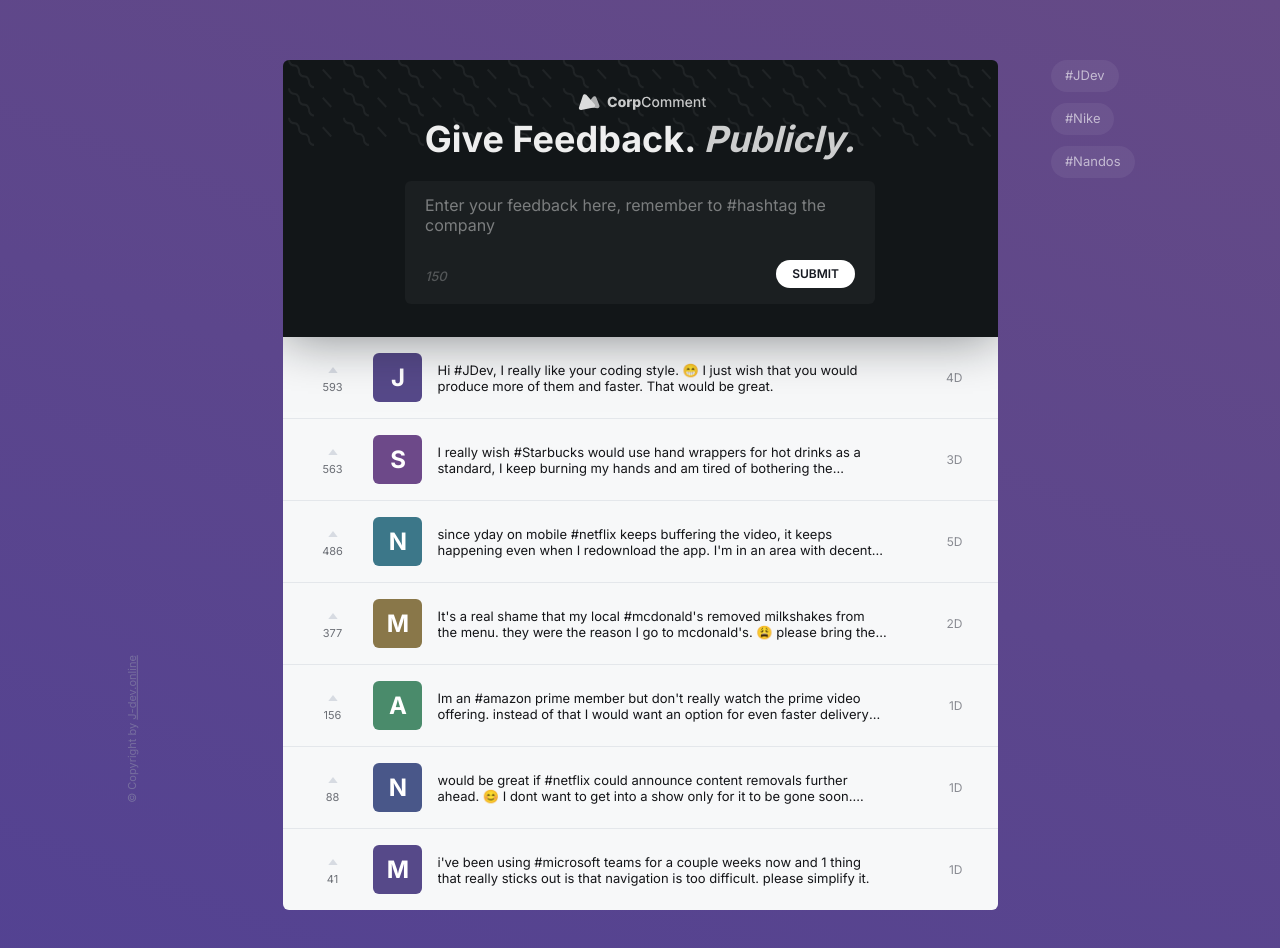
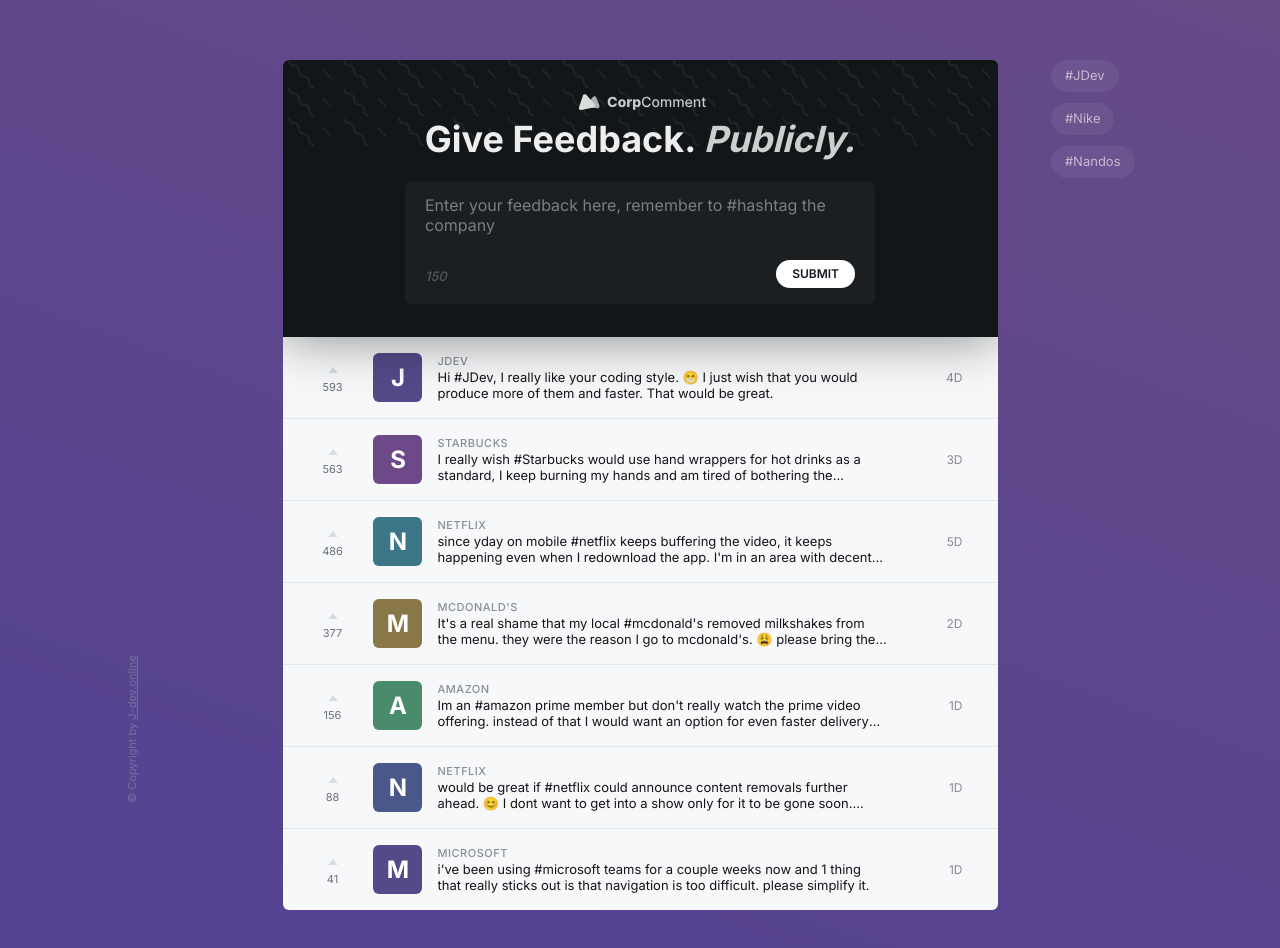
Before and after one commit to jonthedev/corp-comment, a React (Vite) app: page / in a window 1280 px wide. Shown: the top 948 px of the page. Built offline with nearby package versions, Linux system fonts and the light colour scheme; data requests are answered from the project's data file.

Commit message:
fix: 'companyName' to 'company' on FeedbackListItem type
refactor: add missing type on FeedbackList state

```diff
--- a/src/components/FeedbackList/FeedbackList.tsx
+++ b/src/components/FeedbackList/FeedbackList.tsx
@@ -1,10 +1,10 @@
 import { useEffect, useState } from "react"
 import styles from "./FeedbackList.module.css"
-import { FeedbackListItem } from "./FeedbackListItem"
+import { type FeedbackItem, FeedbackListItem } from "./FeedbackListItem"
 import { URL_COMMENTS } from "../../lib/consts"
 
 export const FeedbackList = () => {
-  const [feedbackItems, setFeedbackItems] = useState([])
+  const [feedbackItems, setFeedbackItems] = useState<FeedbackItem[]>([])
 
   useEffect(() => {
     fetch(URL_COMMENTS)
@@ -19,7 +19,7 @@
   return (
     <ol className={styles["feedback-list"]}>
       {feedbackItems.map((feedbackItem) => (
-        <FeedbackListItem feedbackItem={feedbackItem} />
+        <FeedbackListItem key={feedbackItem.id} feedbackItem={feedbackItem} />
       ))}
     </ol>
   )
--- a/src/components/FeedbackList/FeedbackListItem.tsx
+++ b/src/components/FeedbackList/FeedbackListItem.tsx
@@ -1,10 +1,11 @@
 import { TriangleUpIcon } from "@radix-ui/react-icons"
 import styles from "./FeedbackListItem.module.css"
 
-type FeedbackItem = {
+export type FeedbackItem = {
+  id: string
   upVoteCount: number
   badgeLetter: string
-  companyName: string
+  company: string
   text: string
   daysAgo: number
 }
@@ -14,7 +15,7 @@
 }
 
 export const FeedbackListItem = ({ feedbackItem }: FeedbackItemProps) => {
-  const { upVoteCount, badgeLetter, companyName, text, daysAgo } = feedbackItem
+  const { upVoteCount, badgeLetter, company, text, daysAgo } = feedbackItem
 
   return (
     <li className={styles["feedback"]}>
@@ -27,7 +28,7 @@
       </div>
 
       <div>
-        <p>{companyName}</p>
+        <p>{company}</p>
         <p>{text}</p>
       </div>
       <p>{daysAgo}D</p>
```
